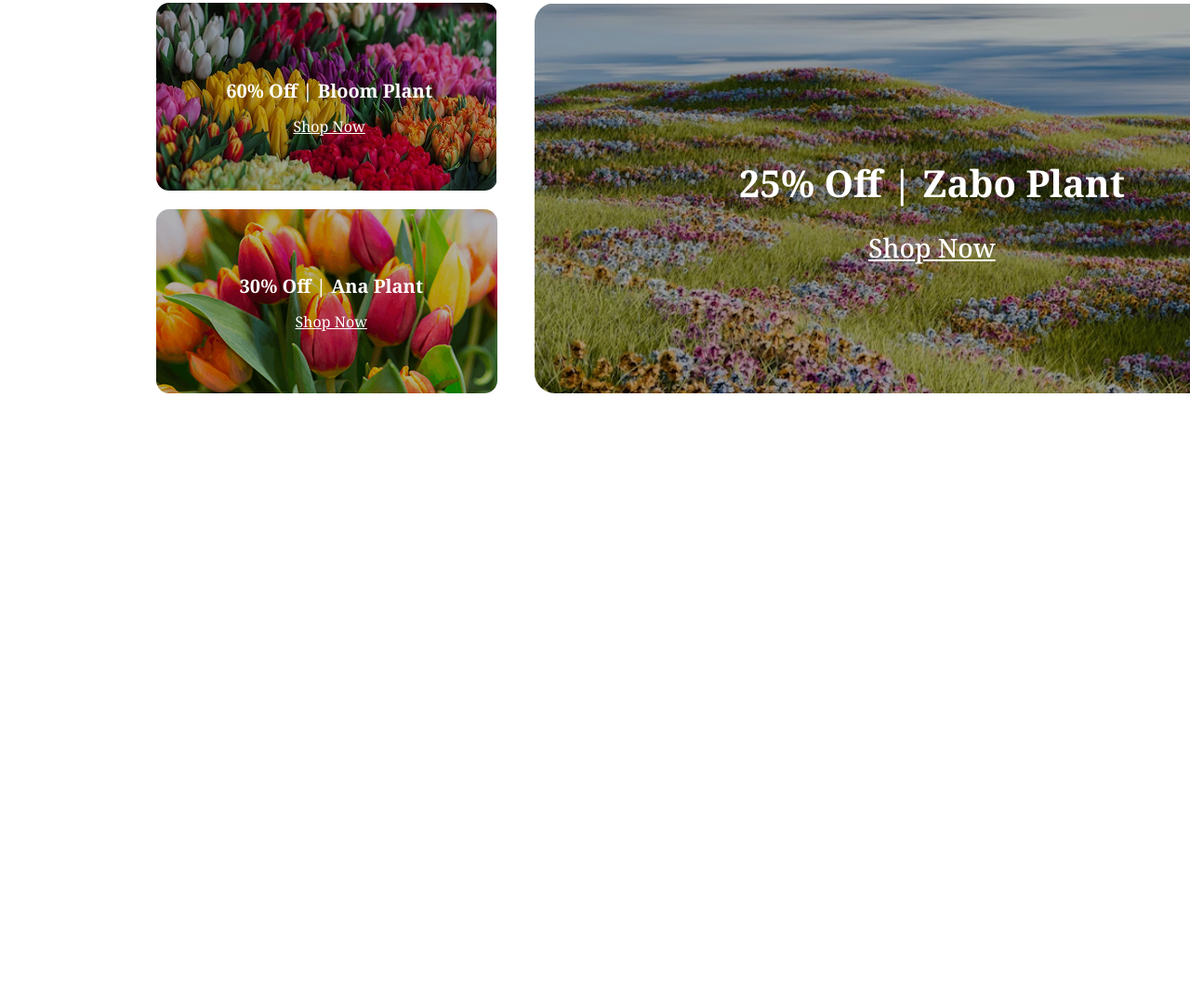
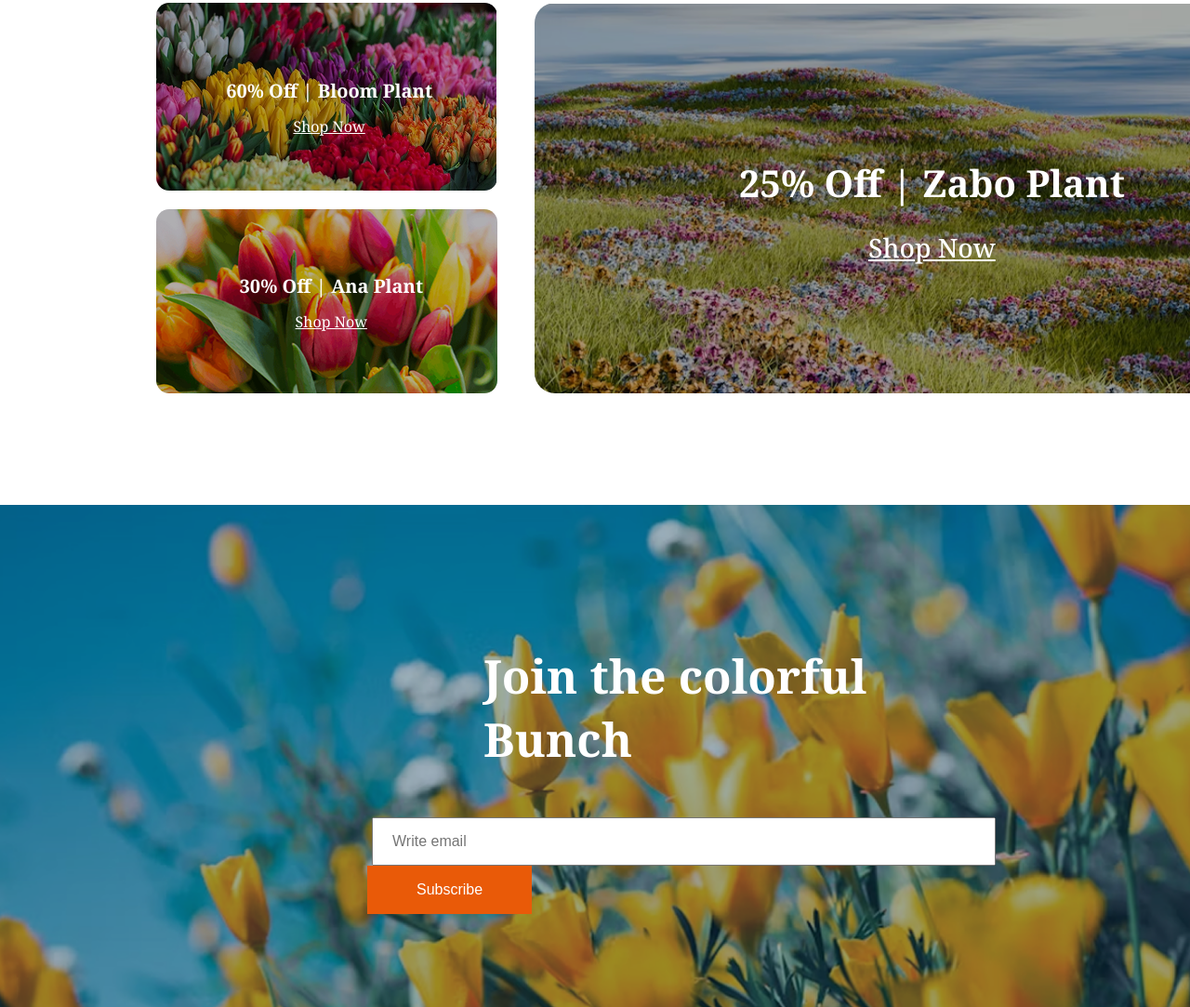
Before and after one commit to GMRedoan/assignment-02, a plain HTML site: page index.html in a window 1280 px wide. Shown: the part 3622-4705 px from the top of the page at 93% size. Before the commit the page ends 4073 px from the top, so only its background shows below. Drawn offline with Linux system fonts and the light colour scheme.

Commit message:
Add join section

```diff
--- a/index.html
+++ b/index.html
@@ -139,6 +139,16 @@
                 </div>
              </div>
           </section>
+          <!-- join section -->
+          <section class="bg">
+            <div class="join-container">
+                <h3 class="join-title">Join the colorful Bunch</h3>
+                <div>
+                <input type="text" name="" id="" placeholder="Write email" class="email">
+                <button class="btn-secondary">Subscribe</button>
+                 </div>
+             </div>
+          </section>
     </main>
     <footer>
 
--- a/style/design.css
+++ b/style/design.css
@@ -18,6 +18,15 @@
 }
 .btn-primary, .text-blockss p, .text-blocks p, .text-block p{
     cursor: pointer;
+}
+.btn-secondary{
+    padding: 17px 53px;
+    background-color:rgba(233, 90, 8, 1) ;
+    color: white;
+    border: none;
+    font-weight: 500;
+    font-size: 16px;
+    margin-left: -5px;
 }
 .image{
     position: relative;
@@ -178,8 +187,7 @@ nav ul li a{
     margin-top: -13px;
     text-decoration: underline;
 }
-
-.text-blocks {
+ .text-blocks {
   position: absolute;
   bottom: 70px;
   right: 80px;
@@ -210,6 +218,28 @@ nav ul li a{
     font-size: 28px;
     font-weight: 500;
     text-decoration:underline;
+}
+/* join section */
+.bg{
+    background: url(../images/news-letter-bg.png);
+    background-repeat: no-repeat;
+    background-position: center;
+    background-size: cover;
+    margin: 100px -8px -8px -8px;
+  }
+.join-container{
+    padding: 100px 200px;
+    padding-left: 400px;
+}
+.join-title{
+    font-size: 50px;
+    font-weight: bold;
+    color: white;
+    padding-left: 120px;
+}
+.email{
+    padding:15px 440px 15px 20px;
+    font-size: 16px;
 }
 
  /* media quiery for small device */
@@ -299,8 +329,7 @@ nav ul li a{
         margin-top: -40px;
     }
     .deals-container{
-        margin-left: 10px;
-        margin-right: 10px;
+         margin: 40px 10px 40px 10px;
     }
     .text-block {
   margin-left: -100px;
```
